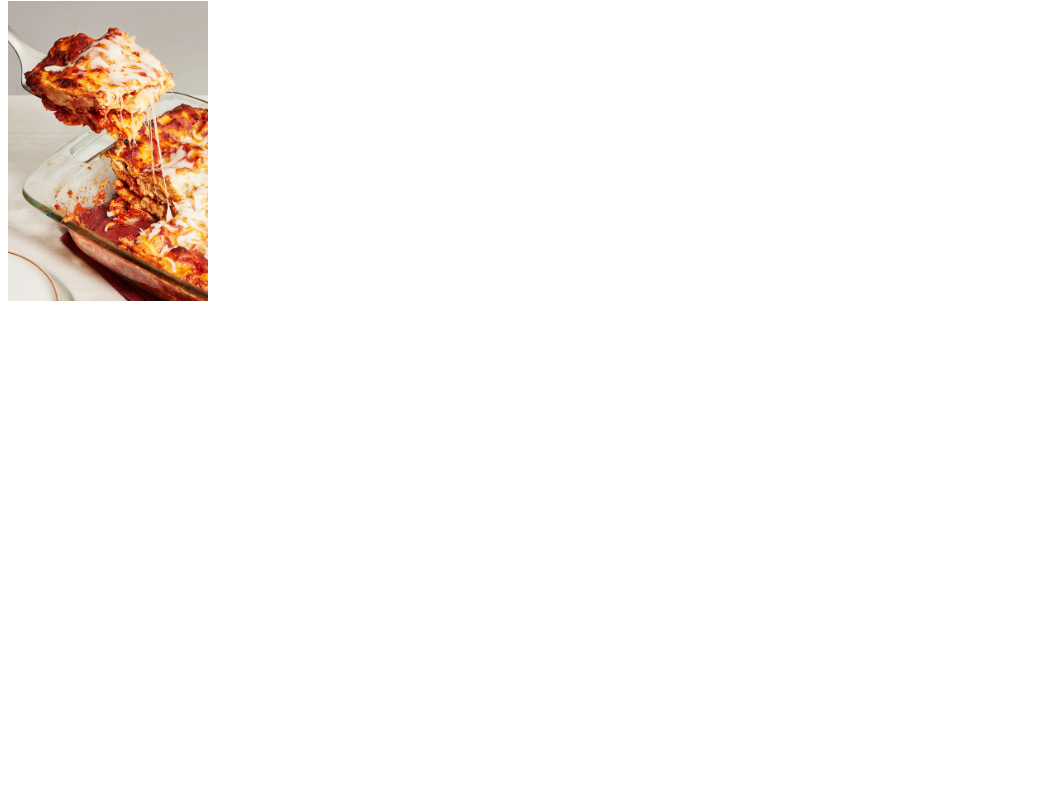
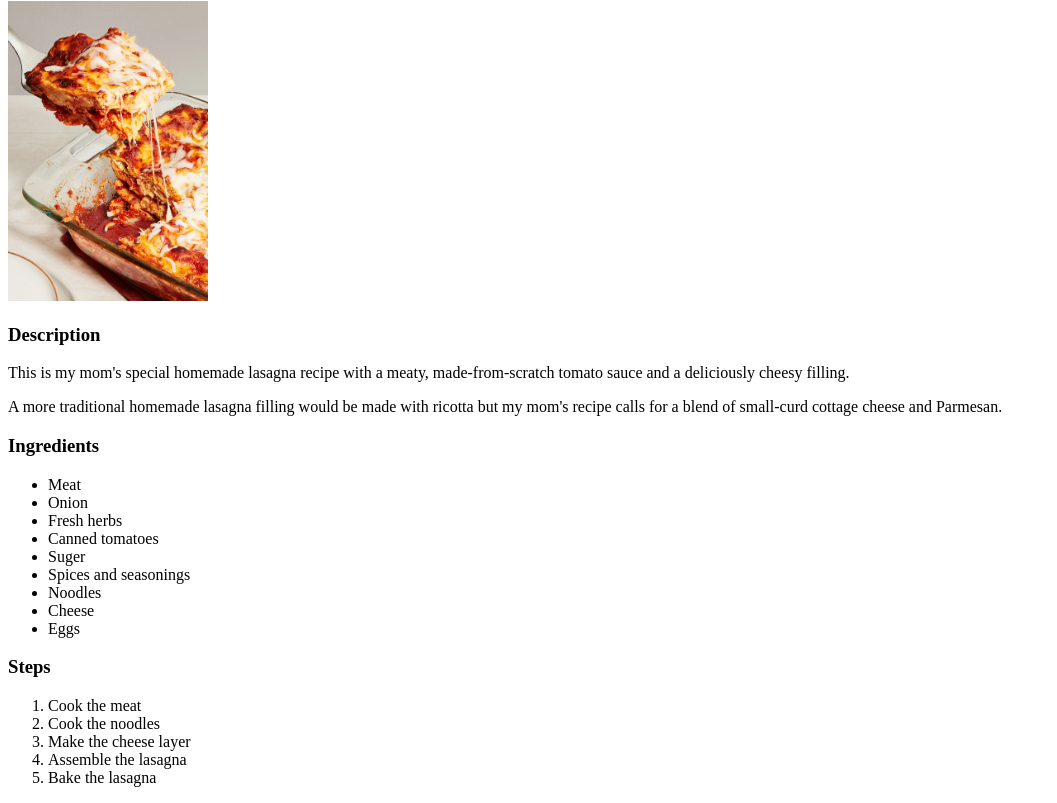
Before and after one commit to ZJialong/odin-recipes, a plain HTML site: page recipes/lasagna.html in a window 1280 px wide. Shown: the part 79-882 px from the top of the page, without its empty margins (0-1057 px from the left). Before the commit the page ends 800 px from the top, so only its background shows below. Drawn offline with Linux system fonts and the light colour scheme.

Commit message:
Add more details to lasagna recipes
Add Description, Ingredients and Steps to lasagna.html

```diff
--- a/recipes/lasagna.html
+++ b/recipes/lasagna.html
@@ -8,5 +8,34 @@
 <body>
     <h1>Lasagna</h1>
     <img src="../images/Lasanga.jpg" alt="An image of lasagna" height="300" width="200">
+    <h3>Description</h3>
+        <p>This is my mom's special homemade lasagna recipe with a meaty,
+            made-from-scratch tomato sauce and a deliciously cheesy filling.
+        </p>
+        <p>
+            A more traditional homemade lasagna filling would be made with ricotta
+            but my mom's recipe calls for a blend of small-curd cottage cheese and
+            Parmesan.
+        </p>
+    <h3>Ingredients</h3>
+        <ul>
+            <li>Meat</li>
+            <li>Onion</li>
+            <li>Fresh herbs</li>
+            <li>Canned tomatoes</li>
+            <li>Suger</li>
+            <li>Spices and seasonings</li>
+            <li>Noodles</li>
+            <li>Cheese</li>
+            <li>Eggs</li>
+        </ul>
+    <h3>Steps</h3>
+        <ol>
+            <li>Cook the meat</li>
+            <li>Cook the noodles</li>
+            <li>Make the cheese layer</li>
+            <li>Assemble the lasagna</li>
+            <li>Bake the lasagna</li>
+        </ol>
 </body>
 </html>
```
